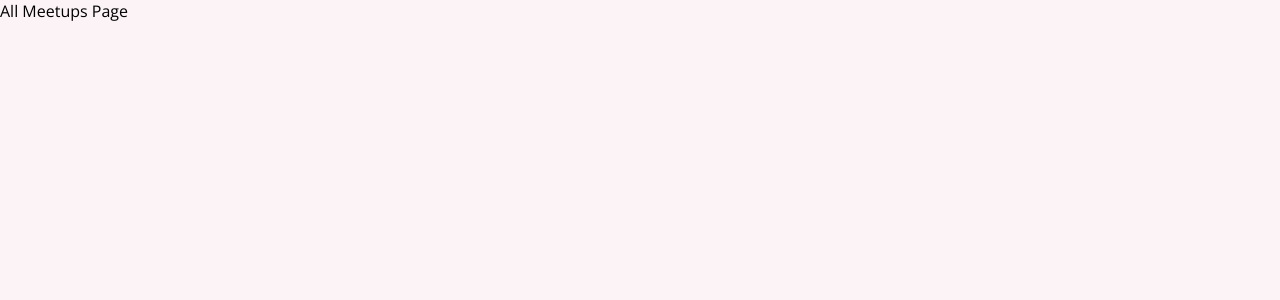
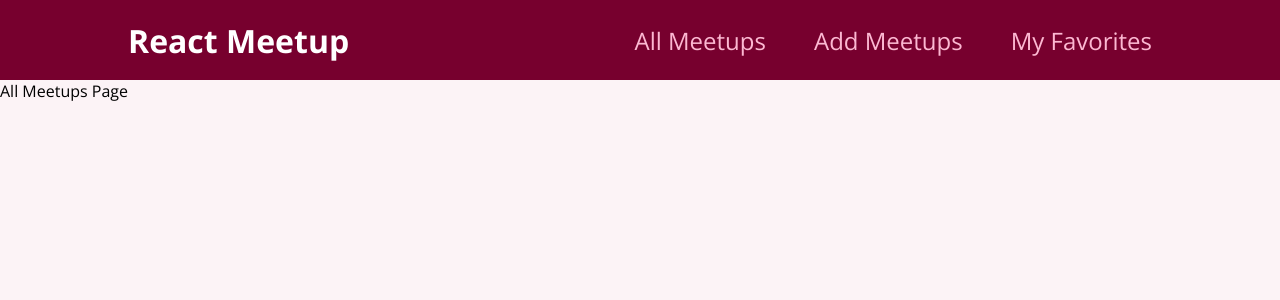
Before and after one commit to AnaLovesCoding/react-meetup-app, a React (Create React App) app: page / in a window 1280 px wide. Shown: the top 300 px of the page. Built offline with nearby package versions, Linux system fonts and the light colour scheme.

Commit message:
Added MainNavigationModule.css

```diff
--- a/src/App.js
+++ b/src/App.js
@@ -2,10 +2,12 @@
 import AllMeetupsPage from "./pages/AllMeetups";
 import NewMeetupPage from "./pages/NewMeetups";
 import Favoritespage from "./pages/Favorites";
+import MainNavigation from "./components/layout/MainNavigation";
 
 function App() {
   return (
     <div>
+      <MainNavigation />
       <Switch>
         <Route path="/" exact>
           <AllMeetupsPage />
--- /dev/null
+++ b/src/components/layout/MainNavigation.js
@@ -0,0 +1,26 @@
+import { Link } from "react-router-dom";
+
+import classes from "./MainNavigation.module.css";
+
+function MainNavigation() {
+  return (
+    <header className={classes.header}>
+      <div className={classes.logo}>React Meetup</div>
+      <nav>
+        <ul>
+          <li>
+            <Link to="/">All Meetups</Link>
+          </li>
+          <li>
+            <Link to="/new-meetup">Add Meetups</Link>
+          </li>
+          <li>
+            <Link to="/favorites">My Favorites</Link>
+          </li>
+        </ul>
+      </nav>
+    </header>
+  );
+}
+
+export default MainNavigation;
--- /dev/null
+++ b/src/components/layout/MainNavigation.module.css
@@ -0,0 +1,47 @@
+.header {
+  width: 100%;
+  height: 5rem;
+  display: flex;
+  align-items: center;
+  justify-content: space-between;
+  background-color: #77002e;
+  padding: 0 10%;
+}
+
+.logo {
+  font-size: 2rem;
+  color: white;
+  font-weight: bold;
+}
+
+.header ul {
+  list-style: none;
+  margin: 0;
+  padding: 0;
+  display: flex;
+  align-items: baseline;
+}
+
+.header li {
+  margin-left: 3rem;
+}
+
+.header a {
+  text-decoration: none;
+  font-size: 1.5rem;
+  color: #fcb8d2;
+}
+
+.header a:hover,
+.header a:active,
+.header a.active {
+  color: white;
+}
+
+.badge {
+  background-color: #cc2062;
+  color: white;
+  border-radius: 12px;
+  padding: 0 1rem;
+  margin-left: 0.5rem;
+}
```
